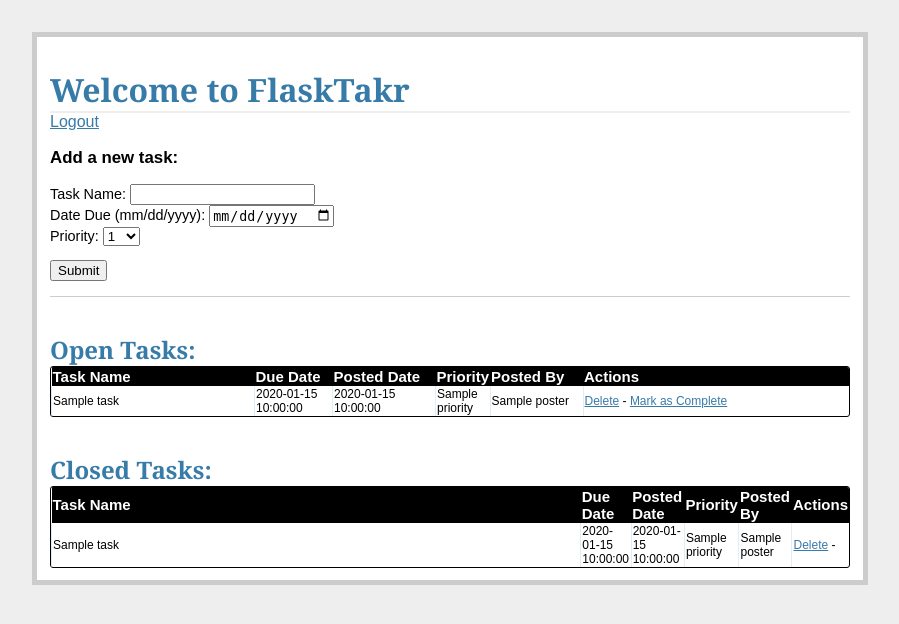
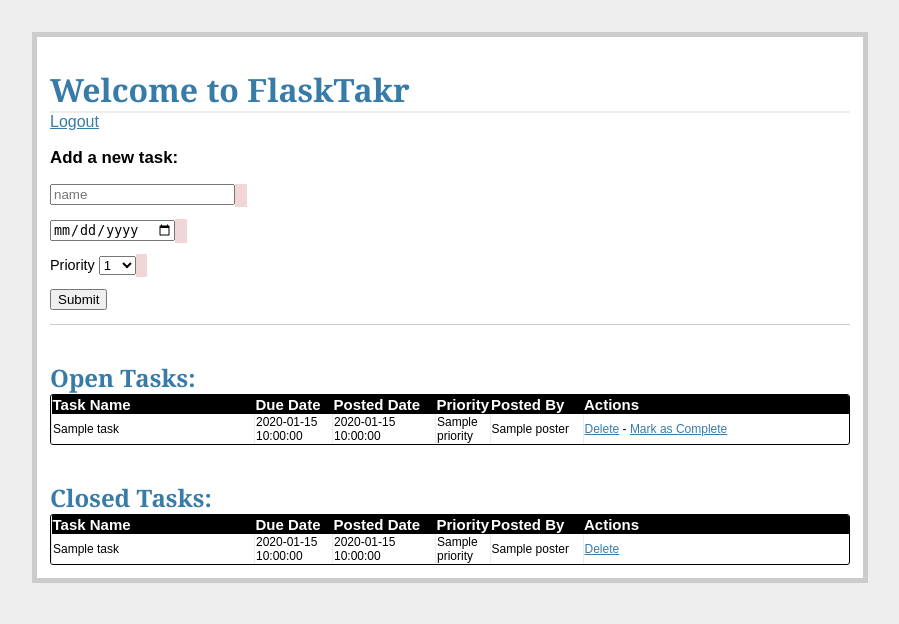
Before and after one commit to grogs84/flasktaskr, a Flask app: template templates/tasks.html in a window 1280 px wide. Shown: the top 624 px of the page, without its empty margins (190-1089 px from the left). Run offline with Flask 2, Linux system fonts and the light colour scheme; the template is opened without the code that fills it: values that come from a table or form of the project are taken from there, most other values are stand-ins (such as "Sample title", 1, 10 or a date in 2020).

Commit message:
added error checking to everything

```diff
--- a/templates/tasks.html
+++ b/templates/tasks.html
@@ -8,9 +8,35 @@
 		<form action="{{ url_for('new_task') }}" method="post">
 			{{ form.csrf_token }}
 			<p>
-				{{ form.name.label }}: {{ form.name }}<br>
-				{{ form.due_date.label }}: {{ form.due_date }}<br>
-				{{ form.priority.label }}: {{ form.priority }}
+				{{ form.name(placeholder="name") }}
+				<span class="error">
+					{% if form.name.errors %}
+						{% for error in form.name.errors %}
+							{{ error }}
+						{% endfor %}
+					{% endif %}
+				</span>
+			</p>
+			<p>
+				{{ form.due_date(placeholder="due date") }}
+				<span class="error">
+					{% if form.due_date.errors %}
+						{% for error in form.due_date.errors %}
+							{{ error }}
+						{% endfor %}
+					{% endif %}
+				</span>
+			</p>
+			<p>
+			{{ form.priority.label }}
+			{{ form.priority }}
+			<span class="error">
+				{% if form.priority.erros %}
+					{% for error in form.priority.errors %}
+						{{ error }}
+					{% endfor %}
+				{% endif %}
+			</span>
 			</p>
 			<p><input type="submit" value="Submit"></p>
 		<form>
@@ -35,7 +61,7 @@
 				<tr>
 					<td width='200px'>{{ task.name }}</td>
 					<td width='75px'>{{ task.due_date }}</td>
-					<td width='100px'>{{ task.posted_by }}</td>
+					<td width='100px'>{{ task.posted_date }}</td>
 					<td width='50px'>{{ task.priority }}</td>
 					<td width='90px'>{{ task.poster.name }}</td>
 					<td>
@@ -65,13 +91,13 @@
 			</thead>
 			{% for task in closed_tasks %}
 				<tr>
-					<td width='20000px'>{{ task.name }}</td>
+					<td width='200px'>{{ task.name }}</td>
 					<td width='75px'>{{ task.due_date }}</td>
-					<td width='100px'>{{ task.posted_by }}</td>
+					<td width='100px'>{{ task.posted_date }}</td>
 					<td width='50px'>{{ task.priority }}</td>
 					<td width='90px'>{{ task.poster.name }}</td>
 					<td>
-						<a href="{{ url_for('delete_entry', task_id = task.task_id) }}">Delete</a> -
+						<a href="{{ url_for('delete_entry', task_id = task.task_id) }}">Delete</a>
 					</td>
 				</tr>
 			{% endfor %}
--- a/views.py
+++ b/views.py
@@ -107,6 +107,7 @@ def tasks():
 @app.route('/add/', methods=['POST'])
 @login_required
 def new_task():
+	error = None
 	form = AddTaskForm(request.form)
 	if request.method == 'POST':
 		if form.validate_on_submit():
@@ -123,9 +124,8 @@ def new_task():
 			flash('New entry was successfully posted. Thanks')
 			return redirect(url_for('tasks'))
 		else:
-			flash('All fields are required')
-			return redirect(url_for('tasks'))
-	return render_template('tasks.html', form=form)
+			return render_template('tasks.html', form=form, error=error)
+	return render_template('tasks.html', form=form, error=error)
 
 
 # mark tasks as complete
```
Also changed, not shown: flasktaskr.db.
